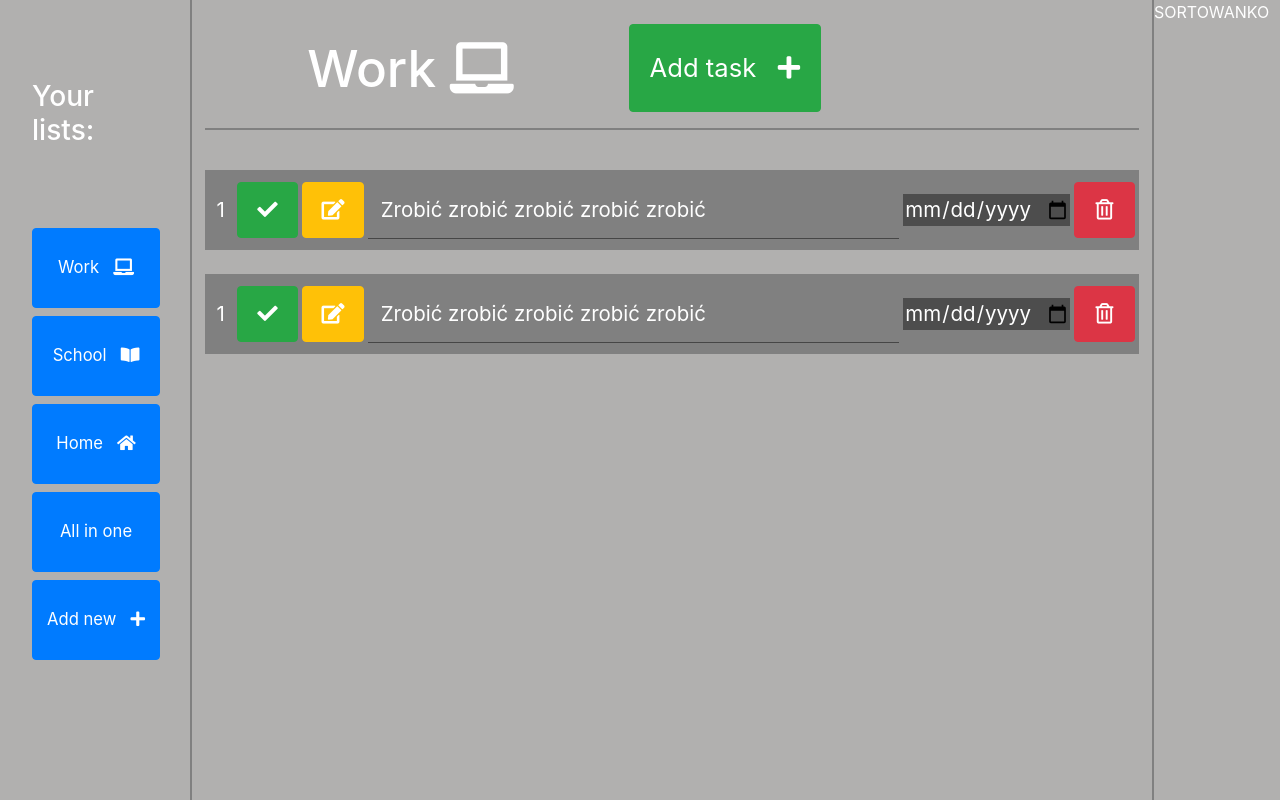
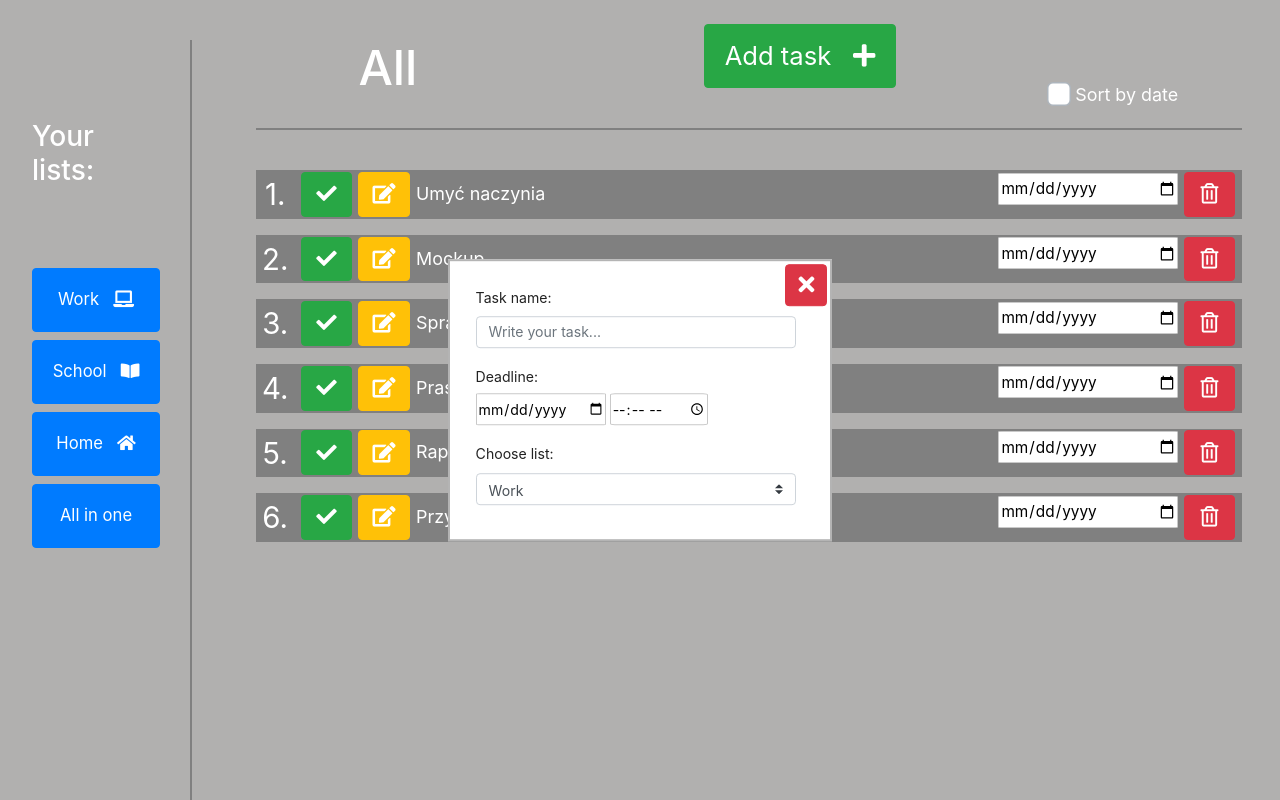
Before and after one commit to pazikbartek/ToDoApp, a React (Create React App) app: page / in a window 1280 px wide. Built offline with nearby package versions, Linux system fonts and the light colour scheme.

Commit message:
structure v2 and some logic

```diff
--- a/src/AddTask.js
+++ b/src/AddTask.js
@@ -1,12 +1,17 @@
 import React from 'react';
 
-const AddTask = () => {
+const AddTask = (props) => {
     return(
         <div className="addtask">
-            <h1>Work <i class="fas fa-laptop"></i> </h1>
-            <button type="button" class="btn btn-success">
-                Add task &nbsp; <i class="fas fa-plus"></i>
+            <h1> {props.curCat} <i className={props.icon}></i> </h1>
+            <button type="button" className="btn btn-success" onClick={props.onclick}>
+                Add task &nbsp; <i className="fas fa-plus"></i>
             </button>
+            <div className="custom-control custom-checkbox">
+                <input type="checkbox" className="custom-control-input" id="customCheck1" />
+                <label className="custom-control-label" htmlFor="customCheck1">Sort by date</label>
+            </div>
+
         </div>
     )
 }
--- a/src/App.js
+++ b/src/App.js
@@ -1,16 +1,29 @@
 import React, { Component } from 'react';
 import Menu from './menu.js';
 import './style.css';
-import List from './list';
-import Sort from './sort';
+import TaskList from './TaskList.js';
 
 class App extends Component {
+
+  state= {
+    currentCategory: "All",
+    currentIcon: ""
+  }
+
+  handleChangeCategory = (category, icon) => {
+    console.log(icon)
+    this.setState({
+      currentCategory: category,
+      currentIcon: icon
+    })
+  }
+
+
   render() {
     return (
       <section className="box">
-        <Menu />
-        <List />
-        <Sort />
+        <Menu onclick={this.handleChangeCategory}/>
+        <TaskList curCat={this.state.currentCategory} icon={this.state.currentIcon} />
       </section>
 
     );
--- a/src/TaskList.js
+++ b/src/TaskList.js
@@ -1,17 +1,86 @@
 import React, { Component } from 'react';
-import Task from './task'
+import Task from './task';
+import Edit from './edit';
+import AddTask from './AddTask';
 
 class TaskList extends Component{
+    state = {
+        tasks: [
+            {
+                Id:1,
+                name:"Umyć naczynia",
+                category: "Home",
+            },
+            {
+                Id:2,
+                name:"Mockup",
+                category: "Work",
+            },
+            {
+                Id:3,
+                name:"Sprawdzian z angielskiego",
+                category: "School",
+            },
+            {
+                Id:4,
+                name:"Prasowanie",
+                category: "Home",
+            },
+            {
+                Id:5,
+                name:"Raport",
+                category: "Work",
+            },
+            {
+                Id:6,
+                name:"Przyroda",
+                category: "School",
+            }
+        ],
+
+        editorOn: true,
+    }
+
+    handleAddTask = () =>{
+        this.setState({
+            editorOn:true
+        })
+    }
+
+    handleExit = () =>{
+        this.setState({
+            editorOn:false
+        })
+
+    }
+
+
     render(){
+        let taskByCat = [];
+
+        if(this.props.curCat==="All"){
+            taskByCat = this.state.tasks.map((task, index) => <Task index={index} key={index} name={task.name}/>)
+        }
+
+        else{
+            taskByCat = this.state.tasks.map((task, index) => {
+                if(task.category===this.props.curCat){
+                    return <Task index={index} key={index} name={task.name} />
+                }
+            })
+        }
+
         return (
-            <div class="tasklist">
-                <Task/>
-                <Task/>
-            </div>
+            <main>
+                {this.state.editorOn ? <Edit onclick={this.handleExit} /> : null}
+                <AddTask curCat={this.props.curCat} icon={this.props.icon} onclick={this.handleAddTask}/>
+                <div className="tasklist">
+                    {taskByCat}
+                </div>
+            </main>
 
         )
     }
-
 }
 
 export default TaskList;
--- /dev/null
+++ b/src/edit.js
@@ -0,0 +1,27 @@
+import React, { Component } from 'react';
+
+class Edit extends Component{
+    render(){
+        return(
+            <div className="editor">
+                <button type="button" onClick={this.props.onclick} className="btn btn-danger b"><i className="fas fa-times"></i></button>
+                <div className="form">
+                    <label htmlFor="task">Task name:</label>
+                    <input className="form-control" type="text" placeholder="Write your task..." id="task"/>
+
+                    Deadline: <br />
+                    <input type="date" /> <input type="time"/> <br/>
+
+                    <label class="mr-sm-2" for="inlineFormCustomSelect">Choose list:</label>
+                    <select class="custom-select mr-sm-2" id="inlineFormCustomSelect">
+                        <option value="1">Work</option>
+                        <option value="2">School</option>
+                        <option value="3">Home</option>
+                    </select>
+                </div>
+            </div>
+        )
+    }
+}
+
+export default Edit;
--- a/src/list.js
+++ /dev/null
@@ -1,16 +0,0 @@
-import React, { Component } from 'react';
-import AddTask from './AddTask';
-import TaskList from './TaskList'
-
-class List extends Component{
-    render(){
-        return(
-            <main>
-                <AddTask />
-                <TaskList />
-            </main>
-        )
-    }
-}
-
-export default List;
--- a/src/menu.js
+++ b/src/menu.js
@@ -5,21 +5,39 @@ class Menu extends Component{
         return(
             <nav>
                 <h3> Your lists: </h3>
-                <button type="button" className="btn btn-primary">
-                    Work &nbsp; <i class="fas fa-laptop"></i>
+
+                <button
+                    type="button"
+                    onClick={() => this.props.onclick("Work", "fas fa-laptop")}
+                    className="btn btn-primary"
+                >
+                    Work &nbsp; <i className="fas fa-laptop"></i>
                 </button> <br/>
-                <button type="button" className="btn btn-primary">
-                    School &nbsp; <i class="fas fa-book-open"></i>
+
+                <button
+                    type="button"
+                    onClick={() => this.props.onclick("School", "fas fa-book-open")}
+                    className="btn btn-primary"
+                >
+                    School &nbsp; <i className="fas fa-book-open"></i>
                 </button> < br/>
-                <button type="button" className="btn btn-primary">
-                    Home &nbsp; <i class="fas fa-home"></i>
+
+                <button
+                    type="button"
+                    onClick={() => this.props.onclick("Home", "fas fa-home")}
+                    className="btn btn-primary"
+                 >
+                    Home &nbsp; <i className="fas fa-home"></i>
                 </button> < br/>
-                <button type="button" className="btn btn-primary">
+
+                <button
+                    type="button"
+                    onClick={() => this.props.onclick("All")}
+                    className="btn btn-primary"
+                >
                     All in one
                 </button> < br/>
-                <button type="button" className="btn btn-primary">
-                    Add new &nbsp; <i class="fas fa-plus"></i>
-                </button> < br/>
+
             </nav>
         )
     }
--- a/src/sort.js
+++ /dev/null
@@ -1,13 +0,0 @@
-import React, { Component } from 'react';
-
-class Sort extends Component{
-    render(){
-        return(
-            <aside>
-                SORTOWANKO
-            </aside>
-        )
-    }
-}
-
-export default Sort;
--- a/src/style.css
+++ b/src/style.css
@@ -8,14 +8,18 @@ body{
 }
 nav{
   width:15vw;
-  min-height: 100vh;
+  min-height: 95vh;
   padding: 10vh 2.5vw 0 2.5vw;
   border-right: 0.2vw solid gray;
+  align-self:flex-start;
+  position: sticky;
+  top:1vh;
+  margin-top:5vh;
 }
 .btn.btn-primary{
   margin: 0 0 1vh 0;
   width:10vw;
-  height: 10vh;
+  height: 5vw;
   font-size: 1.3vw;
 }
 nav h3{
@@ -23,8 +27,8 @@ nav h3{
   font-size:2.2vw;
 }
 main{
-  width:73vw;
-  padding: 3vh 0 0 0;
+  width:80vw;
+  padding: 3vh 3vw 0 0;
 }
 .addtask{
   display:flex;
@@ -33,18 +37,22 @@ main{
 }
 .addtask h1{
   line-height:11vh;
-  font-size:4vw;
+  font-size:3.8vw;
   margin: 0 0 0 8vw;
+  width:18vw;
+}
+.custom-control.custom-checkbox{
+  font-size: 1.4vw;
+  padding: 4.5vw 0 0 0;
+}
+label.custom-control-label::before{
+  transform: scale(1.5);
 }
 .btn.btn-success{
   width:15vw;
-  height: 11vh;
+  height: 5vw;
   font-size: 2vw;
-  margin: 0 0 0 9vw;
-}
-aside{
-  width: 10vw;
-  border-left: 0.2vw solid gray;
+  margin: 0 14vw 0 9vw;
 }
 .tasklist{
   margin: 5vh auto 0 auto;
@@ -53,46 +61,105 @@ aside{
 .task{
   display:flex;
   align-items: center;
-  height:10vh;
-  margin: 0 0 3vh 0;
-  font-size: 1.6vw;
-  padding: 0.5vh 0 0.5vh 0;
-  background-color:gray;
+  justify-content: space-between;
+  height:3.8vw;
+  margin: 0 0 2vh 0;
+  background-color: gray;
 }
 .btn.btn-success.b{
-  width:5vw;
-  height:7vh;
-  margin: 0 0.3vw 0 0.3vw;
+  width:4vw;
+  height:3.5vw;
   font-size: 1.6vw;
+  display:flex;
+  align-items: center;
+  justify-content:center;
+  margin:0;
 }
 .task input{
-  width:13vw;
+  width:14vw;
   border:none;
-  color:white;
-  background-color: rgb(77, 77, 77);
+  font-size: 1.2vw;
 }
 .task p {
-  width:2vw;
-  min-height:7vh;
-  line-height:7vh;
-  margin: 0 0 0 0.3vw;
+  width:3vw;
+  margin: 0;
+  font-size:2.3vw;
 }
 .task p.taskname{
-  width:44vw;
-  margin: 0 0.3vw 0 0.3vw;
+  width:45vw;
   text-align: left;
-  padding: 0 0 0 1vw;
-  border-bottom: 0.05vw solid rgb(70, 70, 70);
+  font-size:1.4vw;
 }
 .btn.btn-warning{
   color:white;
-  width:5vw;
-  height:7vh;
+  width:4vw;
+  height:3.5vw;
   font-size: 1.6vw;
+  display:flex;
+  align-items: center;
+  justify-content:center;
+}
+.btn.btn-warning:hover{
+  color:white;
 }
 .btn.btn-danger{
-  width:5vw;
-  height:7vh;
+  width:4vw;
+  height:3.5vw;
   font-size: 1.6vw;
-  margin: 0 0.3vw 0 0.3vw;
+  display:flex;
+  align-items: center;
+  justify-content:center;
+  margin: 0 0.5vw 0 0;
 }
+.editor{
+  z-index:1000;
+  position: absolute;
+  width:30vw;
+  min-height:22vw;
+  background-color: white;
+  left:50%;
+  top:50%;
+  transform: translate(-50%, -50%);
+  color:black;
+  border: 0.2vw solid rgb(180, 180, 180);
+}
+.form{
+  margin:2vw 0 0 2vw;
+  width: 25vw;
+  min-height: 18vw;
+  font-size: 1.1vw;
+  color: rgb(34, 34, 34);
+}
+#task.form-control{
+  margin: 0 0 1.4vw 0;
+  max-height: 2.5vw;
+  font-size:1.1vw;
+}
+input[type="date"]{
+  border: 0.1vw solid rgb(201, 201, 201);
+  margin: 0.5vw 0 1.4vw 0;
+  min-height: 2.5vw;
+  border-radius: 3%;
+}
+input[type="time"]{
+  border: 0.1vw solid rgb(201, 201, 201);
+  min-height: 2.5vw;
+  border-radius: 5%;
+}
+.btn.btn-danger.b{
+  width:3.3vw;
+  height:3.3vw;
+  font-size: 1.8vw;
+  display:flex;
+  align-items: center;
+  justify-content:center;
+  position:absolute;
+  top:0;
+  right:0;
+  margin: 0.2vw 0.2vw 0 0;
+}
+.custom-select.mr-sm-2{
+  max-height: 2.5vw;
+  font-size:1.1vw;
+  margin: 0.1vw 0 0 0;
+}
--- a/src/task.js
+++ b/src/task.js
@@ -4,18 +4,17 @@ class Task extends Component{
     render(){
         return(
             <div className="task">
-                <p>1</p>
+                <p>{this.props.index + 1}.</p>
                 <button type="button" className="btn btn-success b">
-                    <i class="fas fa-check"></i>
+                    <i className="fas fa-check"></i>
                 </button>
                 <button type="button" className="btn btn-warning">
-                    <i class="fas fa-edit"></i>
+                    <i className="fas fa-edit"></i>
                 </button>
-
-                <p className="taskname">Zrobić zrobić zrobić zrobić zrobić</p>
+                <p className="taskname">{this.props.name}</p>
                 <input type="date"></input>
                 <button type="button" className="btn btn-danger">
-                    <i class="far fa-trash-alt"></i>
+                    <i className="far fa-trash-alt"></i>
                 </button>
 
             </div>
```
